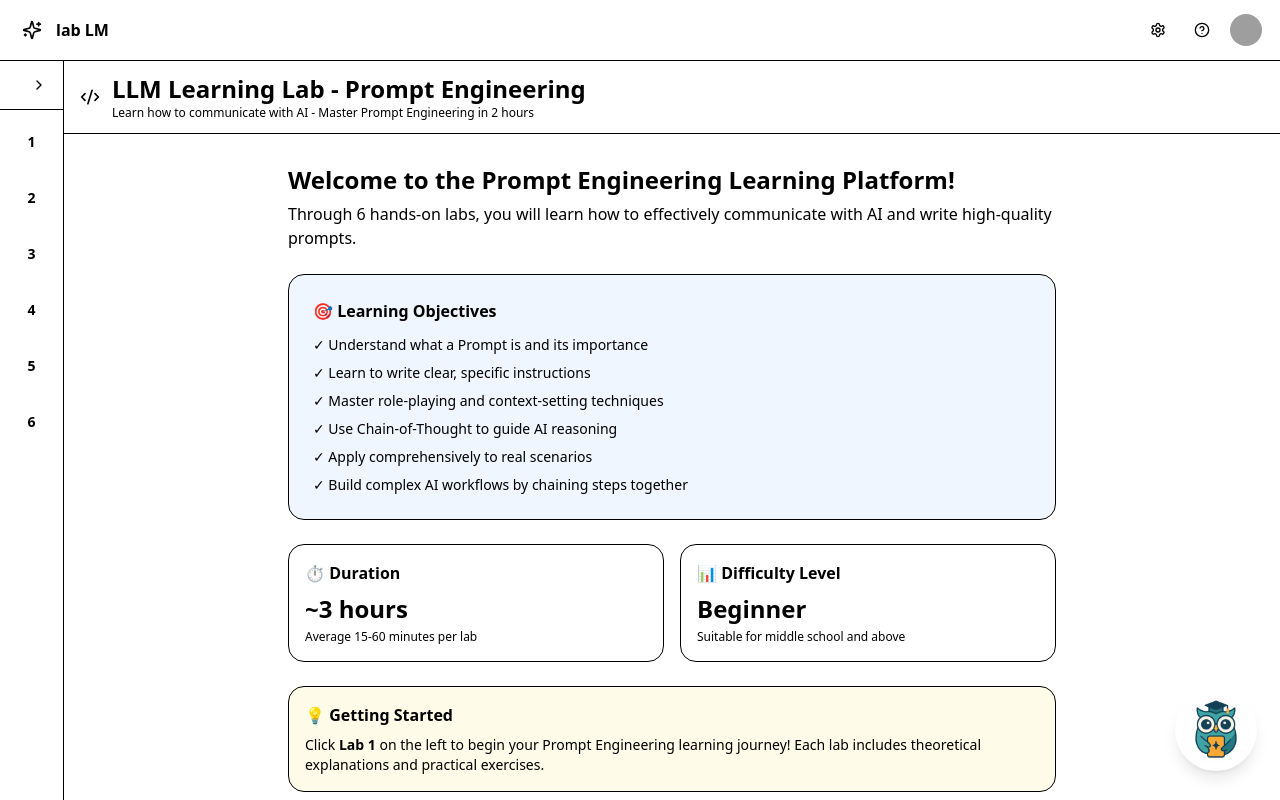
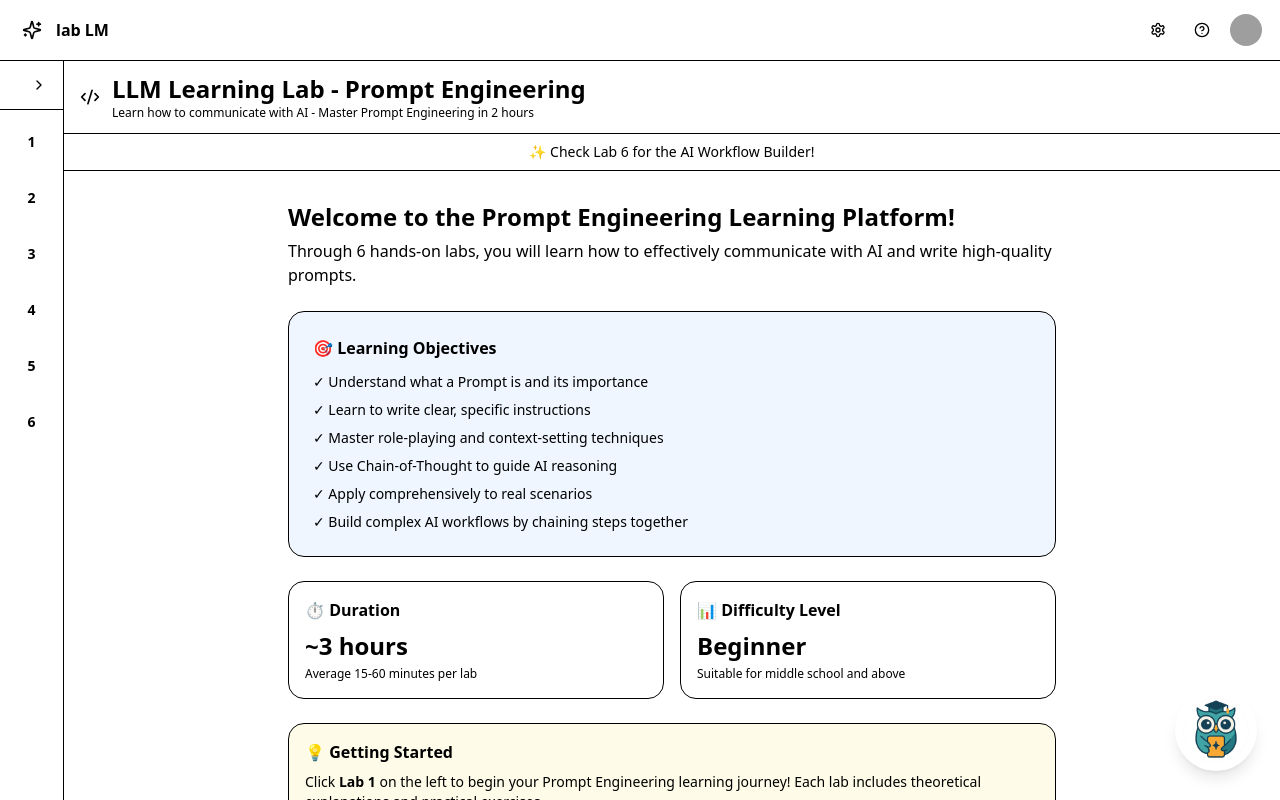
Before and after one commit to ChrisWu132/labLM, a Next.js app: page /dashboard/vibecoding in a window 1280 px wide. Built offline with nearby package versions, Linux system fonts and the light colour scheme; no server answers; grey boxes are pictures that could not be loaded.

Commit message:
emphasei lab6

```diff
--- a/app/dashboard/vibecoding/vibecoding-client.tsx
+++ b/app/dashboard/vibecoding/vibecoding-client.tsx
@@ -5,7 +5,8 @@ import { Code2 } from "lucide-react"
 export function VibeCodingClient() {
   return (
     <div className="flex flex-col h-full overflow-hidden">
-      <div className="border-b px-4 py-3 bg-muted/30">
+      <div className="border-b bg-muted/30">
+        <div className="px-4 py-3">
           <div className="flex items-center gap-3">
             <Code2 className="w-5 h-5 text-primary" />
             <div>
@@ -14,6 +15,12 @@ export function VibeCodingClient() {
                 Learn how to communicate with AI - Master Prompt Engineering in 2 hours
               </p>
             </div>
+          </div>
+        </div>
+        <div className="px-4 py-2 bg-gradient-to-r from-primary/10 to-accent/10 border-t">
+          <p className="text-sm font-medium text-center">
+            ✨ Check Lab 6 for the AI Workflow Builder!
+          </p>
         </div>
       </div>
       <div className="flex-1 overflow-auto p-8">
```
Also changed, not shown: 1 other file (tests, documents, lock files or other folders). Lines whose indentation alone changed are shown as unchanged.
